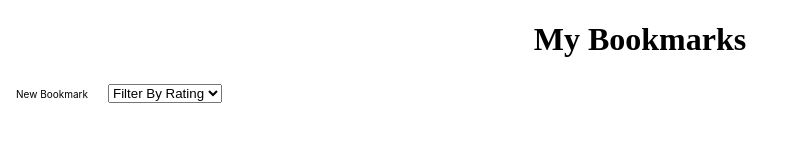
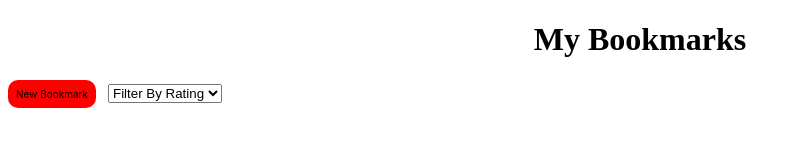
Before and after one commit to thinkful-ei-quail/angela-bookmarks-app, a website built with webpack: page index.html in a window 1280 px wide. Shown: the whole page, without its empty margins (0-801 px from the left). Built offline with nearby package versions, Linux system fonts and the light colour scheme; no server answers.

Commit message:
Update index.css

```diff
--- a/src/index.css
+++ b/src/index.css
@@ -38,7 +38,8 @@ button {
     border: 0;
     font-family: -apple-system, BlinkMacSystemFont, 'Segoe UI', Roboto, Oxygen, Ubuntu, Cantarell, 'Open Sans', 'Helvetica Neue', sans-serif;
     font-size: 10px;
-    background: #fff;
+    background-color: red;
     color: #000;
     margin: 0 8px 8px 0;
+    text-allign: center;
    }
```
